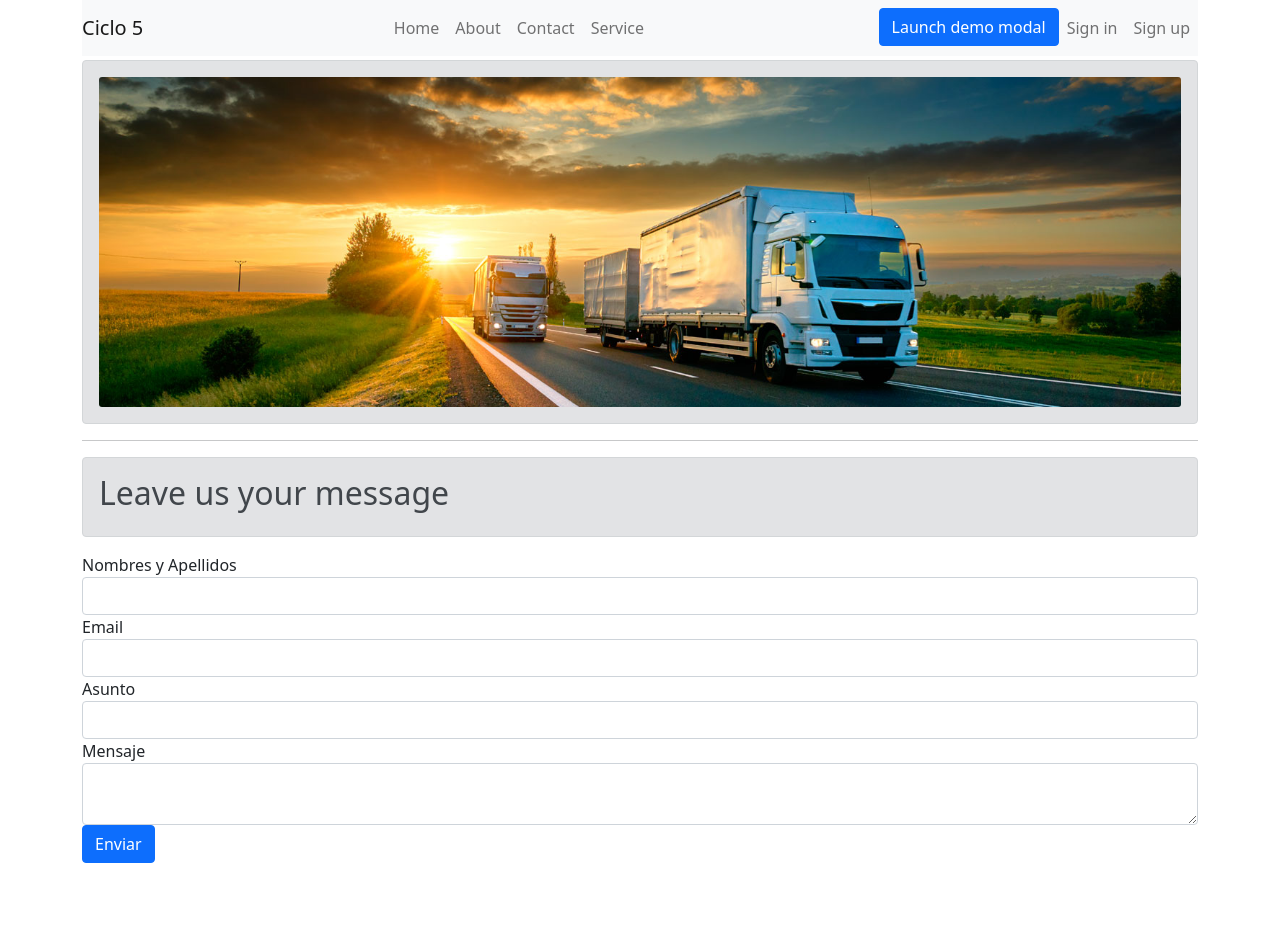
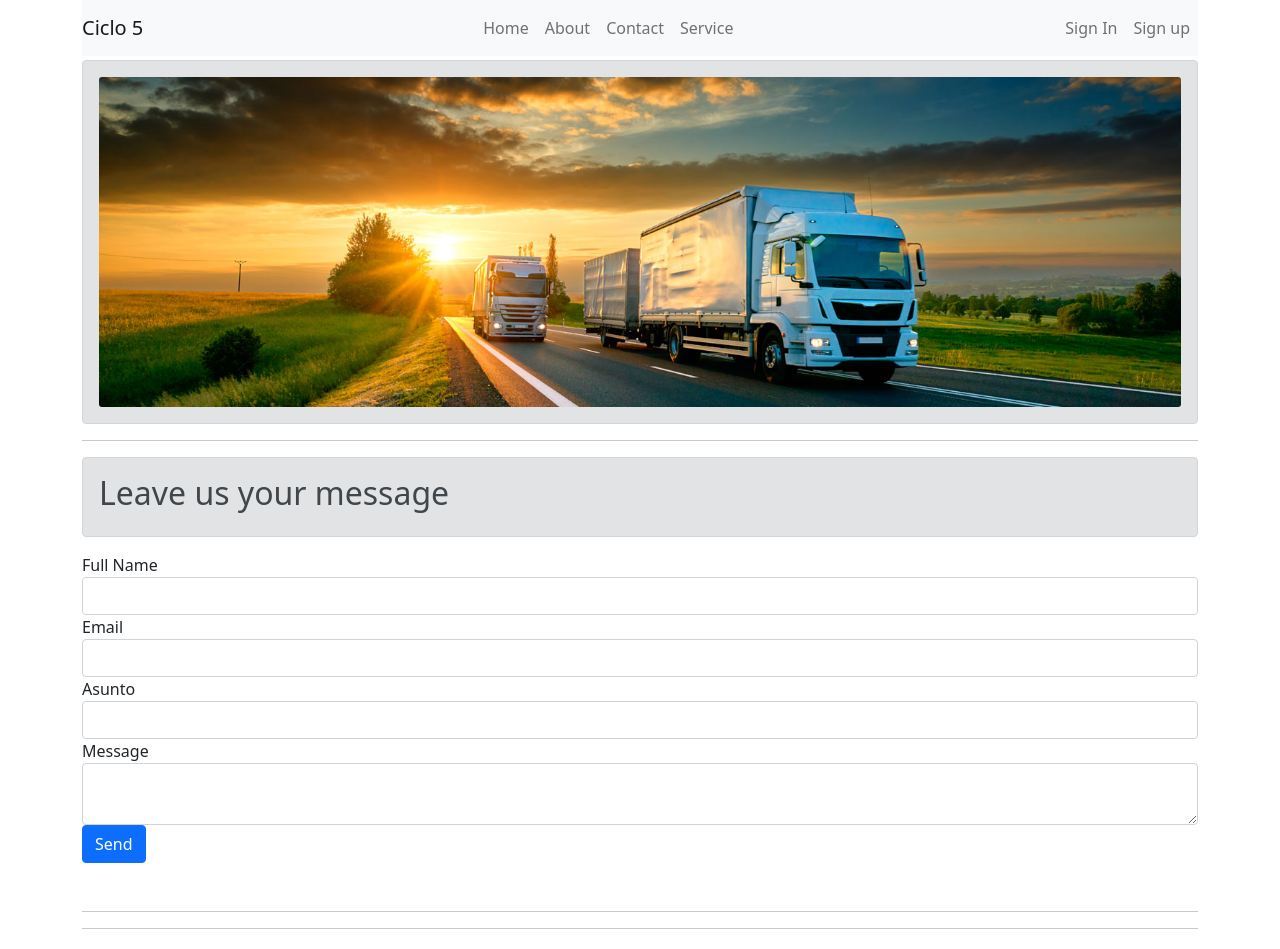
Before and after one commit to Joanellav/ci5, a React (Create React App) app: page /contact in a window 1280 px wide. Shown: the top 949 px of the page. Before the commit the page ends 911 px from the top, so only its background shows below. Built offline with nearby package versions, Linux system fonts and the light colour scheme.

Commit message:
Estilos formulario Sign In y paginas Correcion error en carrusel Adicion de pie de pagina

```diff
--- a/src/App.js
+++ b/src/App.js
@@ -15,6 +15,9 @@ function App() {
         <hr />
         <RoutesRoute/>
       </BrowserRouter>
+        <hr />
+        <hr />
+        <p>Uninorte 2021. Desarrollado con fines academicos para el curso de programación en MINTIC</p>
     </Container>
   );
 }
--- a/src/components/Contact.js
+++ b/src/components/Contact.js
@@ -7,7 +7,7 @@ const Contact = () => (
     <Alert variant="secondary" className="mt-1"><h2>Leave us your message</h2></Alert>
     <form className="mb-5">
           <div className="form-group">
-            <label htmlFor="nya" className="negrita">Nombres y Apellidos</label>
+            <label htmlFor="nya" className="negrita">Full Name</label>
             <input type="text" className="form-control" id="nya" required />
           </div>
 
@@ -22,11 +22,11 @@ const Contact = () => (
           </div>
 
           <div className="form-group">
-            <label htmlFor="mensaje" className="negrita">Mensaje</label>
+            <label htmlFor="mensaje" className="negrita">Message</label>
             <textarea className="form-control" id="mensaje" required></textarea>
           </div>
 
-          <button type="submit" className="btn btn-primary">Enviar</button>
+          <button type="submit" className="btn btn-primary">Send</button>
 
         </form>
   </div>
--- a/src/components/Home.js
+++ b/src/components/Home.js
@@ -2,9 +2,8 @@
 
 const Home = () => (
   <div>
-    <h2 class="card-title">Transportes Transportadora De Carga Antioquia S A S</h2>
-
-    <p class="blockquote bg-info text-center text-capitalize ">
+    <h2 className="card-title text-center">Transportes Transportadora De Carga Antioquia S A S</h2>
+    <p className="blockquote bg-info text-center text-capitalize ">
       Transportamos los productos de nuestros cliente
       de una forma rapida y segura gracias a nuestros vehiculos.
     </p>
--- a/src/components/NavNav.js
+++ b/src/components/NavNav.js
@@ -1,6 +1,7 @@
 import{Link} from "react-router-dom";
 // Joa
 import {Button, Modal} from 'react-bootstrap'
+import Form from "react-bootstrap/Form";
 import React, { useState } from 'react';
 
 
@@ -9,6 +10,16 @@ const NavNav = () => {
     const [show, setShow] = useState(false);
     const handleClose = () => setShow(false);
     const handleShow = () => setShow(true);
+    const [email, setEmail] = useState("");
+    const [password, setPassword] = useState("");
+
+  function validateForm() {
+    return email.length > 0 && password.length > 0;
+  }
+
+  function handleSubmit(event) {
+    event.preventDefault();
+  }
     return(
 <nav className="navbar navbar-expand-lg navbar-light bg-light ">
 <a className="navbar-brand" href="/">Ciclo 5</a>
@@ -27,31 +38,50 @@ const NavNav = () => {
     </li>
 </ul>
 <ul className="navbar-nav ml-auto">
-    <li>
-        <Button variant="primary" onClick={handleShow}>
-            Launch demo modal
-        </Button>
+    <li className="nav-item">
+        <button  className="nav-link" onClick={handleShow}>Sign In</button>
     </li>
 
     <Modal show={show} onHide={handleClose}>
         <Modal.Header closeButton>
-          <Modal.Title>Modal heading</Modal.Title>
+          <Modal.Title>Login</Modal.Title>
         </Modal.Header>
-        <Modal.Body>Woohoo, you're reading this text in a modal!</Modal.Body>
+        <Modal.Body>
+        <div className="Login">
+            <Form onSubmit={handleSubmit}>
+                <Form.Group size="lg" controlId="email">
+                <Form.Label>Email</Form.Label>
+                <Form.Control
+                    autoFocus
+                    type="email"
+                    value={email}
+                    onChange={(e) => setEmail(e.target.value)}
+                />
+                </Form.Group>
+                <Form.Group size="lg" controlId="password">
+                <Form.Label>Password</Form.Label>
+                <Form.Control
+                    type="password"
+                    value={password}
+                    onChange={(e) => setPassword(e.target.value)}
+                />
+                </Form.Group>
+            </Form>
+            </div>
+
+        </Modal.Body>
         <Modal.Footer>
-          <Button variant="secondary" onClick={handleClose}>
-            Close
+          <Button variant="secondary" onClick={handleClose} disabled={!validateForm()}>
+          Sign In
           </Button>
           <Button variant="primary" onClick={handleClose}>
-            Save Changes
+          Close
           </Button>
         </Modal.Footer>
       </Modal>
 
     <li className="nav-item">
-        <a href="" role="button" className="nav-link" data-toggle="modal">Sign in</a>
-    </li>
-    <li className="nav-item">
+
         <Link className="nav-link" to="/register">Sign up</Link>
     </li>
 </ul>
--- a/src/components/Register.js
+++ b/src/components/Register.js
@@ -3,7 +3,7 @@ import {Alert} from 'react-bootstrap'
 
 const Register = () => (
   <div>
-    <form>
+    <form className="mb-5">
       <Alert variant="secondary" className="mt-1">
                 <h2>Sign up</h2>
       </Alert>
@@ -35,6 +35,7 @@ const Register = () => (
                 <button type="submit" className="btn btn-primary btn-block">Submit</button>
 
             </form>
+
   </div>
 );
 
--- a/src/index.css
+++ b/src/index.css
@@ -18,3 +18,13 @@ code {
   object-fit: cover;
   height: 330px;
   }
+
+  button {
+    background: none;
+    color: inherit;
+    border: none;
+    padding: 0;
+    font: inherit;
+    cursor: pointer;
+    outline: inherit;
+}
```
Also changed, not shown: src/components/About.js (+6 -2 lines).
